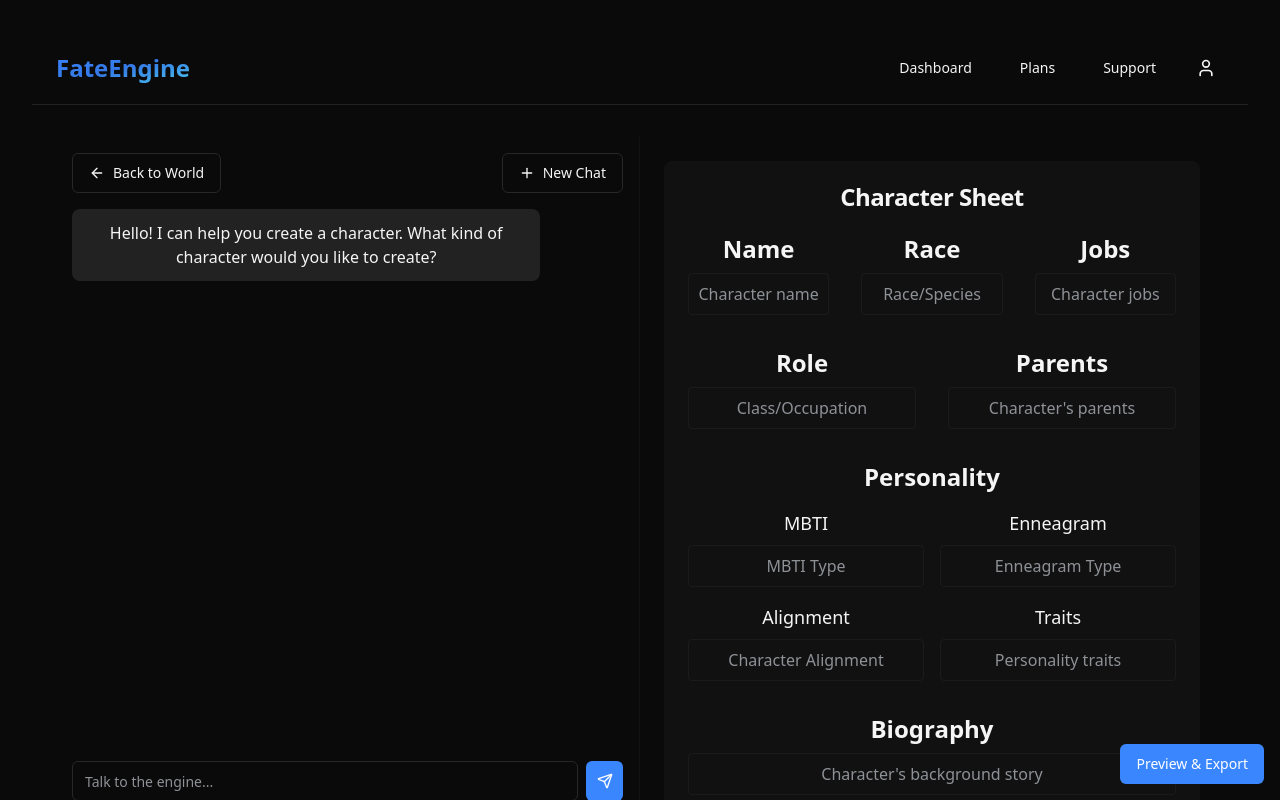
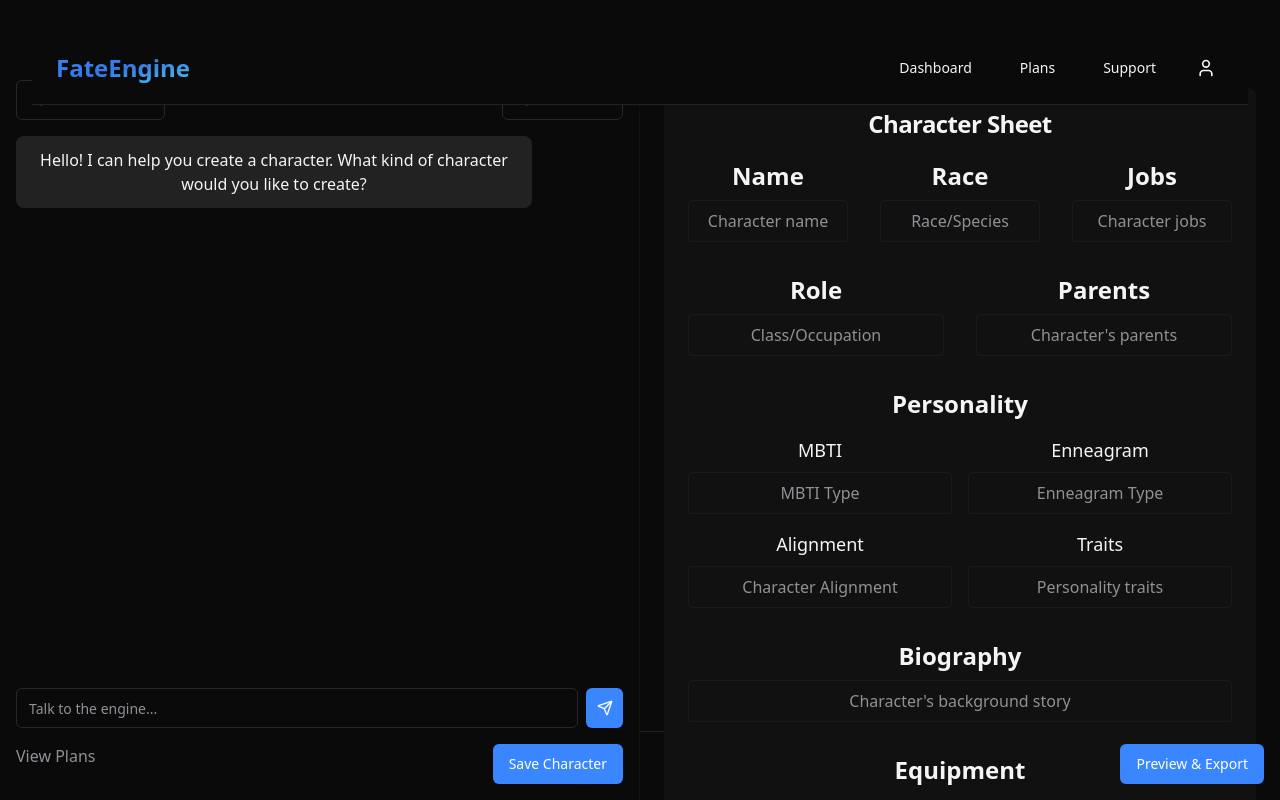
Before and after one commit to edonnie/storyforge-universe-builder, a React (Vite) app: page /worlds/1/characters/create in a window 1280 px wide. Shown: the top 800 px of the page. Built offline with nearby package versions, Linux system fonts and the light colour scheme; sample sign-in values are in the browser's storage.

Commit message:
Reverted to commit 8833c6a78c26a4f0c3766c01aa820993d068ec35

```diff
--- a/src/pages/CharacterCreation.tsx
+++ b/src/pages/CharacterCreation.tsx
@@ -20,8 +20,8 @@ const CharacterCreation = () => {
 
   return (
     <Layout>
-      {/* Main content with proper scrolling */}
-      <div className="h-[calc(100vh-4rem)]"> {/* 4rem accounts for the header height */}
+      {/* Main content with fixed height */}
+      <div className="fixed inset-0 pt-16 pb-0"> {/* pt-16 accounts for the header height */}
         <div className="flex h-full">
           {/* Left Column - Chat Area */}
           <ChatSection
```
